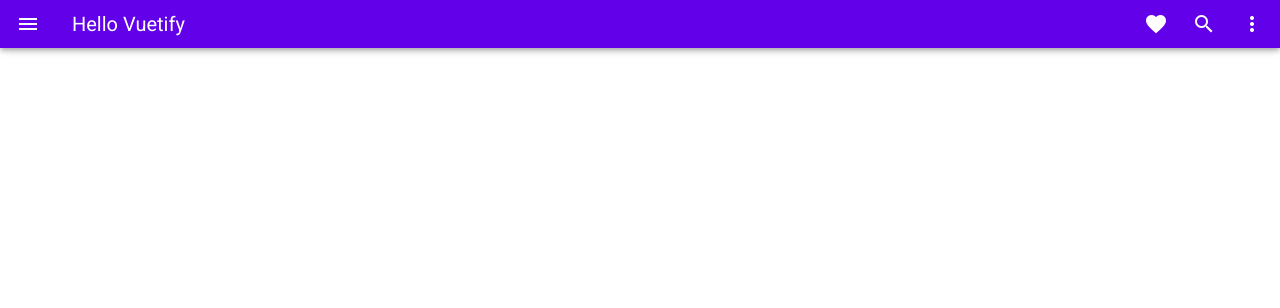
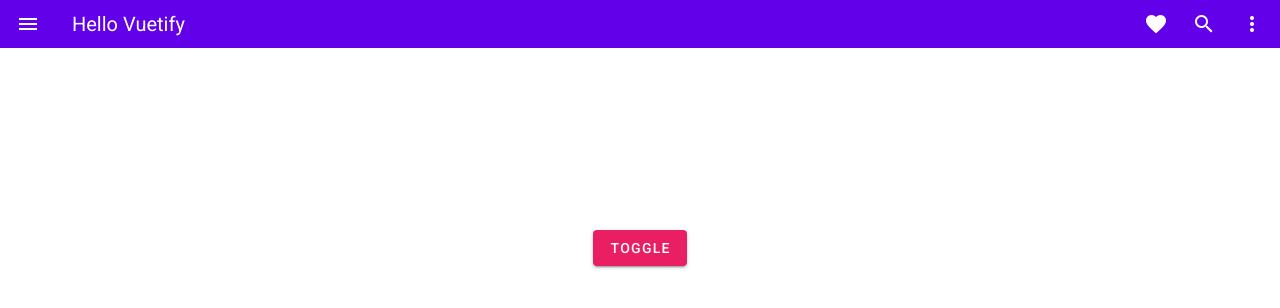
Before and after one commit to Daisky1113/frontend-4, a Vue app: page / in a window 1280 px wide. Shown: the top 308 px of the page. Built offline with nearby package versions, Linux system fonts and the light colour scheme.

Commit message:
Vuetifyのnavigation drawerからSideNavコンポーネントを作り、App.vueで読み込む

```diff
--- a/src/App.vue
+++ b/src/App.vue
@@ -3,17 +3,19 @@
     <MyHeader
       pageTitle = "Hello Vuetify"
     />
+    <SideNav/>
   </v-app>
 </template>
 
 <script>
 import MyHeader from './components/MyHeader.vue'
-
+import SideNav from './components/SideNav.vue'
 export default {
   name: 'App',
 
   components: {
-    MyHeader
+    MyHeader,
+    SideNav
   },
 
   data: () => ({
--- /dev/null
+++ b/src/components/SideNav.vue
@@ -0,0 +1,70 @@
+<template>
+  <v-sheet
+    height="400"
+    class="overflow-hidden"
+    style="position: relative;"
+  >
+    <v-container class="fill-height">
+      <v-row
+        align="center"
+        justify="center"
+      >
+        <v-btn
+          color="pink"
+          dark
+          @click.stop="drawer = !drawer"
+        >
+          Toggle
+        </v-btn>
+      </v-row>
+    </v-container>
+
+    <v-navigation-drawer
+      v-model="drawer"
+      absolute
+      temporary
+    >
+      <v-list-item>
+        <v-list-item-avatar>
+          <v-img src="https://randomuser.me/api/portraits/men/78.jpg"></v-img>
+        </v-list-item-avatar>
+
+        <v-list-item-content>
+          <v-list-item-title>John Leider</v-list-item-title>
+        </v-list-item-content>
+      </v-list-item>
+
+      <v-divider></v-divider>
+
+      <v-list dense>
+
+        <v-list-item
+          v-for="item in items"
+          :key="item.title"
+          link
+        >
+          <v-list-item-icon>
+            <v-icon>{{ item.icon }}</v-icon>
+          </v-list-item-icon>
+
+          <v-list-item-content>
+            <v-list-item-title>{{ item.title }}</v-list-item-title>
+          </v-list-item-content>
+        </v-list-item>
+      </v-list>
+    </v-navigation-drawer>
+  </v-sheet>
+</template>
+<script>
+  export default {
+    data () {
+      return {
+        drawer: null,
+        items: [
+          { title: 'Home', icon: 'dashboard' },
+          { title: 'About', icon: 'question_answer' },
+        ],
+      }
+    },
+  }
+</script>
```
